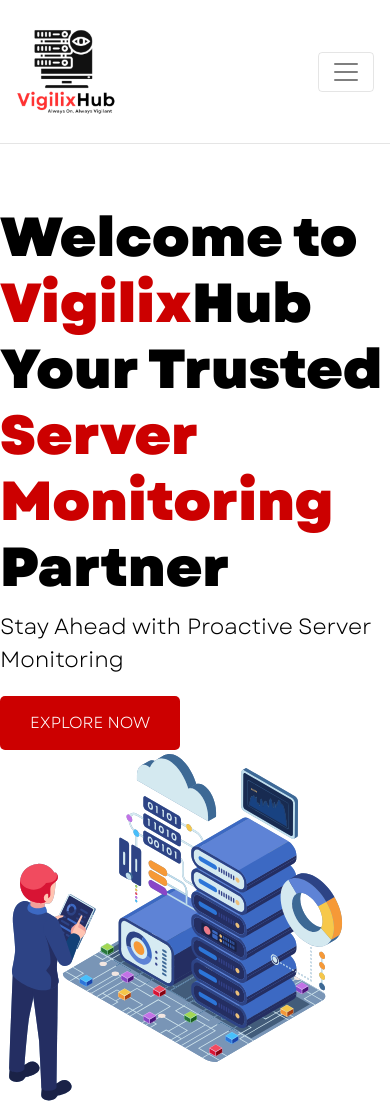
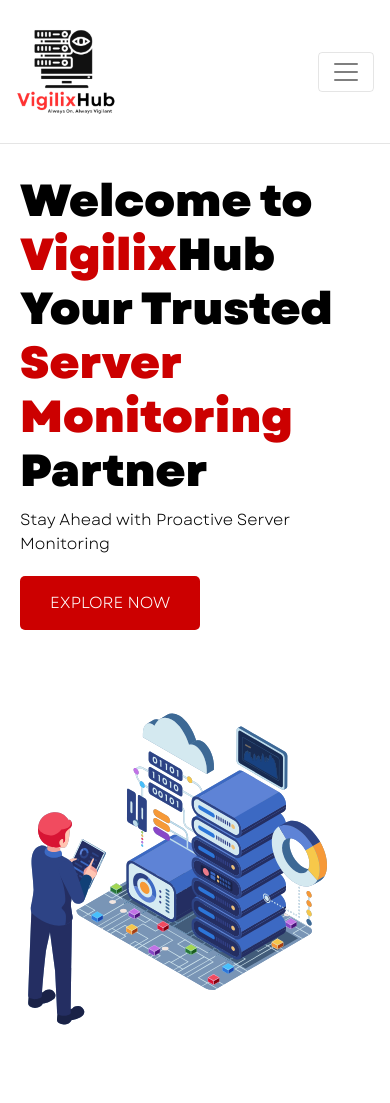
Before and after one commit to Ranjith1110/vigilixHub, a plain HTML site: page index.html in a window 390 px wide. Shown: the top 1103 px of the page. Drawn offline with nearby package versions, Linux system fonts and the light colour scheme.

Commit message:
Vigilix Banner Section Done

```diff
--- a/css/style.css
+++ b/css/style.css
@@ -5,7 +5,6 @@
     color: #666666;
     background: #ffffff;
     font-family: 'Garet-Book';
-    font-weight: 400;
 }
 
 @font-face {
@@ -20,21 +19,12 @@
     font-display: swap;
 }
 
-h1,
-h2,
-h3,
-h4,
-h5,
-h6 {
-    font-weight: 100;
-}
-
-h2::selection{
+h2::selection {
     background-color: #CC0000;
     color: #fff;
 }
 
-span::selection{
+span::selection {
     background-color: #000;
     color: #fff;
 }
@@ -67,8 +57,8 @@
 .back-to-top {
     position: fixed;
     display: none;
-    background: #FFD662;
-    color: #000000;
+    background: #CC0000;
+    color: #fff;
     width: 44px;
     height: 44px;
     text-align: center;
@@ -82,8 +72,8 @@
 }
 
 .back-to-top:hover {
-    color: #ffffff;
-    background: #00539C;
+    color: #fff;
+    background: #000;
 }
 
 .back-to-top i {
@@ -201,7 +191,7 @@
     }
 
     .header .navbar-light a.nav-link,
-    .header .navbar-light .show > .nav-link {
+    .header .navbar-light .show>.nav-link {
         position: relative;
         padding: 8px 10px;
         color: #000;
@@ -378,10 +368,43 @@
     background: #ffffff;
 }
 
+@media (max-width: 993px) {
+
+    .header .hero {
+        padding-right: 60px;
+        padding-left: 60px;
+    }
+
+}
+
 @media (max-width: 767.98px) {
-    .header .hero .form {
-        margin-top: 45px;
-    }
+
+    .hero div:last-child {
+        margin-top: 80px;
+    }
+
+}
+
+@media (max-width: 430px) {
+
+    .header .hero {
+        padding-top: 30px;
+        padding-bottom: 20px;
+        padding-right: 20px;
+        padding-left: 20px;
+    }
+
+    .header .hero h2 {
+        font-size: 45px;
+    }
+
+    .header .hero p {
+        font-size: 16px;
+
+    .hero div:last-child {
+        margin-top: 60px;
+    }
+
 }
 
 
@@ -981,7 +1004,7 @@
     letter-spacing: 2px;
     background: #FFD662;
     border-radius: 5px;
-    transition:  .3s;
+    transition: .3s;
 }
 
 .price .price-action a i {
@@ -1045,7 +1068,7 @@
     height: 50px;
     padding: 10px 20px;
     font-size: 16px;
-    font-weight:400;
+    font-weight: 400;
     text-transform: uppercase;
     color: #000000;
     background: #FFD662;
@@ -1244,7 +1267,7 @@
     height: 60px;
     padding: 16px 35px 14px 35px;
     font-size: 18px;
-    font-weight:400;
+    font-weight: 400;
     text-transform: uppercase;
     color: #000000;
     background: #FFD662;
@@ -1768,7 +1791,7 @@
 
 .footer .footer-contact h2,
 .footer .footer-link h2,
-.footer .footer-form h2{
+.footer .footer-form h2 {
     position: relative;
     margin-bottom: 30px;
     font-size: 20px;
@@ -1841,7 +1864,7 @@
     right: 5px;
     bottom: 5px;
     font-size: 14px;
-    font-weight:400;
+    font-weight: 400;
     text-transform: uppercase;
     color: #000000;
     background: #FFD662;
@@ -1908,6 +1931,7 @@
 }
 
 @media (max-width: 768px) {
+
     .footer .copyright p,
     .footer .copyright .col-md-6:last-child p {
         margin: 5px 0;
--- a/index.html
+++ b/index.html
@@ -54,7 +54,8 @@
                             </div>
                         </div>
                         <div class="navbar navbar-expand-lg bg-light navbar-light">
-                            <a href="#" class="navbar-brand"><img width="100px" src="/img/VigilixHub-logo.png" alt=""></a>
+                            <a href="#" class="navbar-brand"><img width="100px" src="/img/VigilixHub-logo.png"
+                                    alt=""></a>
                             <button type="button" class="navbar-toggler" data-toggle="collapse"
                                 data-target="#navbarCollapse">
                                 <span class="navbar-toggler-icon"></span>
@@ -72,7 +73,7 @@
                     </div>
                 </div>
 
-                <div class="hero row align-items-center">
+                <div class="hero row g-3 align-items-center">
                     <div class="col-md-7">
                         <h2>Welcome to <span>Vigilix</span>Hub</h2>
                         <h2>Your Trusted<span> Server Monitoring </span>Partner</h2>
```
